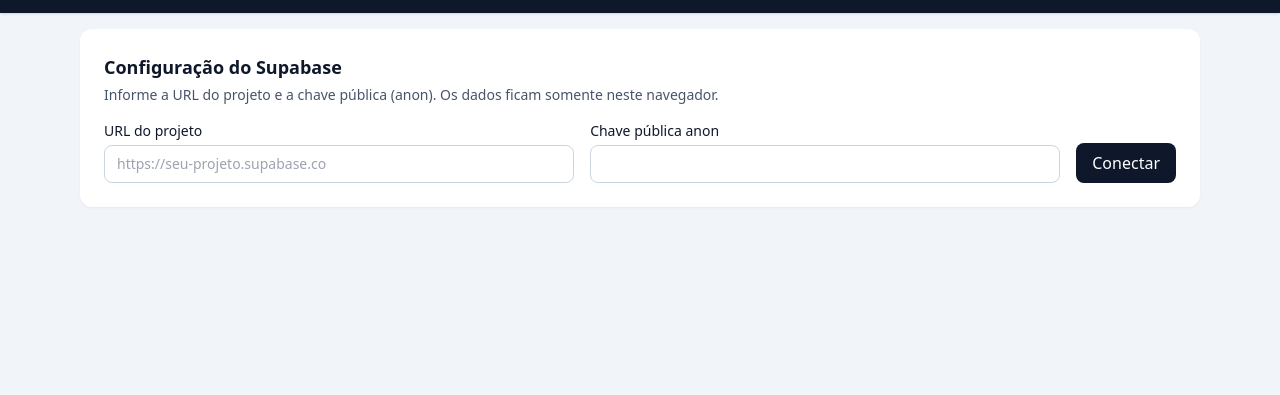
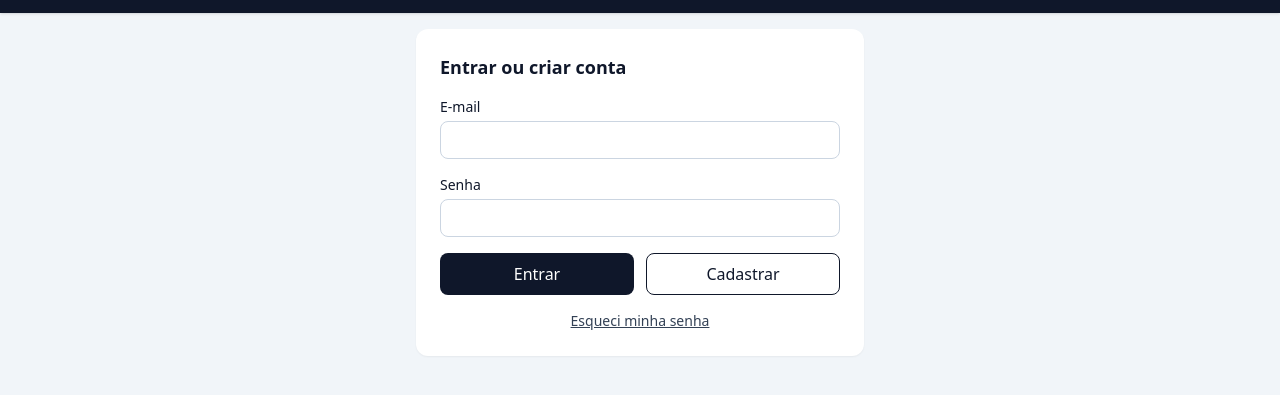
Before and after one commit to lestacio2000-dev/acompanhamento-processos, a plain HTML site: page index.html in a window 1280 px wide. Shown: the part 67-462 px from the top of the page. Drawn offline with nearby package versions, Linux system fonts and the light colour scheme.

Commit message:
Add files via upload
Configurar conexão automática ao Supabase

```diff
--- a/app.js
+++ b/app.js
@@ -1,5 +1,10 @@
 (() => {
   'use strict';
+
+  // A Publishable key é própria para clientes públicos. A segurança dos dados
+  // permanece sob responsabilidade do login e das políticas RLS do Supabase.
+  const DEFAULT_SUPABASE_URL = 'https://uyukkhfjmpvhkiuftmob.supabase.co';
+  const DEFAULT_SUPABASE_KEY = 'sb_publishable_O1y_D3brXF3twhpWhZQ9RQ_mRtIX3yT';
 
   const SUBTIPOS = Object.freeze({
     'Inquérito': ['Diligência para Antecedentes', 'Audiência de ANPP', 'Retorno ao Delegado', 'Denúncia'],
@@ -202,8 +207,13 @@
   $('listAtuacao').addEventListener('change', render);
   $('printBtn').addEventListener('click', () => window.print());
 
-  const savedUrl = localStorage.getItem('processos.supabaseUrl');
-  const savedKey = localStorage.getItem('processos.supabaseKey');
-  if (savedUrl && savedKey) { $('supabaseUrl').value = savedUrl; $('supabaseKey').value = savedKey; connect(savedUrl, savedKey).catch(error => status(error.message, true)); }
+  const savedUrl = localStorage.getItem('processos.supabaseUrl') || DEFAULT_SUPABASE_URL;
+  const savedKey = localStorage.getItem('processos.supabaseKey') || DEFAULT_SUPABASE_KEY;
+  $('supabaseUrl').value = savedUrl;
+  $('supabaseKey').value = savedKey;
+  connect(savedUrl, savedKey).catch(error => {
+    $('configSection').hidden = false;
+    status(`Não foi possível conectar automaticamente: ${error.message}`, true);
+  });
   if ('serviceWorker' in navigator) window.addEventListener('load', () => navigator.serviceWorker.register('./service-worker.js').catch(() => {}));
 })();
--- a/index.html
+++ b/index.html
@@ -31,7 +31,7 @@
   <main class="mx-auto max-w-6xl space-y-6 p-4">
     <div id="status" role="status" aria-live="polite" hidden class="rounded-lg border px-4 py-3 text-sm"></div>
 
-    <section id="configSection" class="rounded-xl bg-white p-6 shadow-sm">
+    <section id="configSection" hidden class="rounded-xl bg-white p-6 shadow-sm">
       <h2 class="text-lg font-semibold">Configuração do Supabase</h2>
       <p class="mt-1 text-sm text-slate-600">Informe a URL do projeto e a chave pública (anon). Os dados ficam somente neste navegador.</p>
       <form id="configForm" class="mt-4 grid gap-4 md:grid-cols-[1fr_1fr_auto]">
--- a/service-worker.js
+++ b/service-worker.js
@@ -1,4 +1,4 @@
-const CACHE = 'acompanhamento-processos-v1';
+const CACHE = 'acompanhamento-processos-v2';
 const LOCAL_ASSETS = ['./', './index.html', './app.js', './manifest.json'];
 
 self.addEventListener('install', event => event.waitUntil(caches.open(CACHE).then(cache => cache.addAll(LOCAL_ASSETS)).then(() => self.skipWaiting())));
```
Also changed, not shown: 1 other file.
